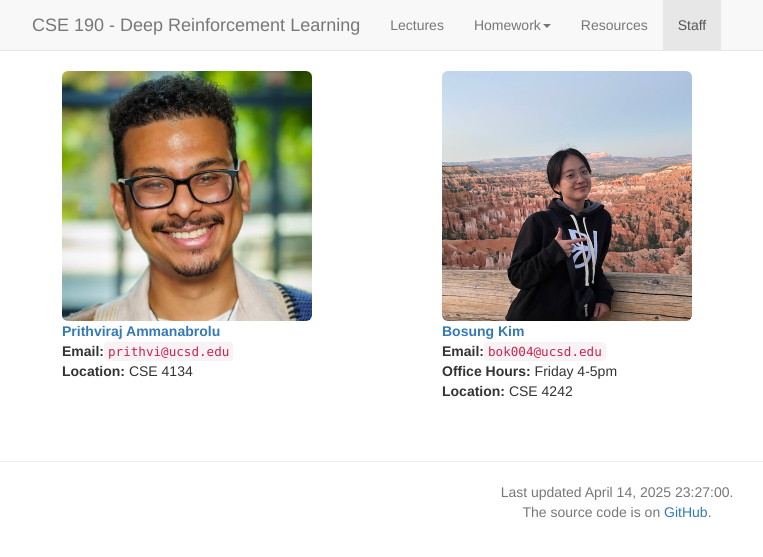
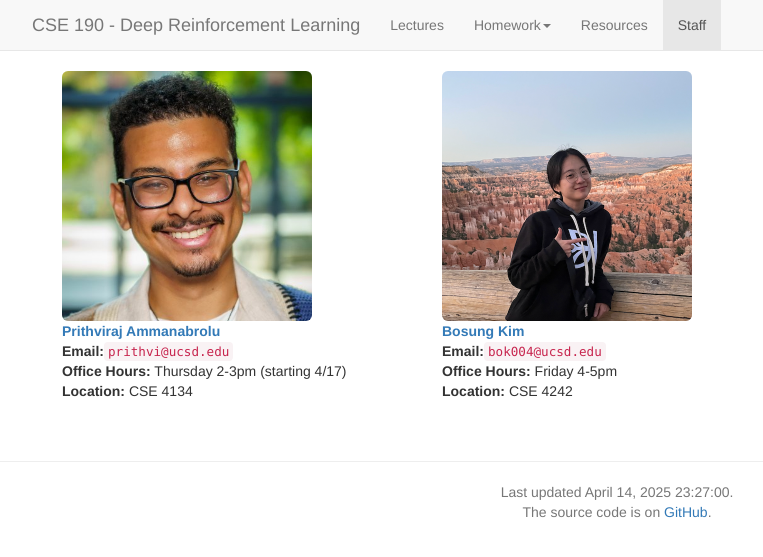
Before and after one commit to tonyroumi/intro-deep-rl-course, a Jekyll site: the page built from staff.md, in a window 1280 px wide. Shown: the top 557 px of the page, without its empty margins (23-786 px from the left). Built offline with Jekyll 4.4.1, drawn with Linux system fonts in a browser that asks for light colours; nearby versions of some CDN libraries; a script that is not in the unit is left out.

Commit message:
office hrs

```diff
--- a/_data/lectures.yaml
+++ b/_data/lectures.yaml
@@ -27,7 +27,7 @@
 -
   date: 2025-04-10
   title: How to Make a Simulation?
-  slides:
+  slides: how_to_make_a_simulation.pdf
   readings:
         -
           title: Intro to PDDL
--- a/_data/staff.yaml
+++ b/_data/staff.yaml
@@ -2,7 +2,7 @@
   pic: raj5.jpg
   email: prithvi@ucsd.edu
   url: https://prithvirajva.com
-  office_hours:
+  office_hours: Thursday 2-3pm (starting 4/17)
   location: CSE 4134
 
 - name: Bosung Kim
```
Also changed, not shown: 1 other file.
